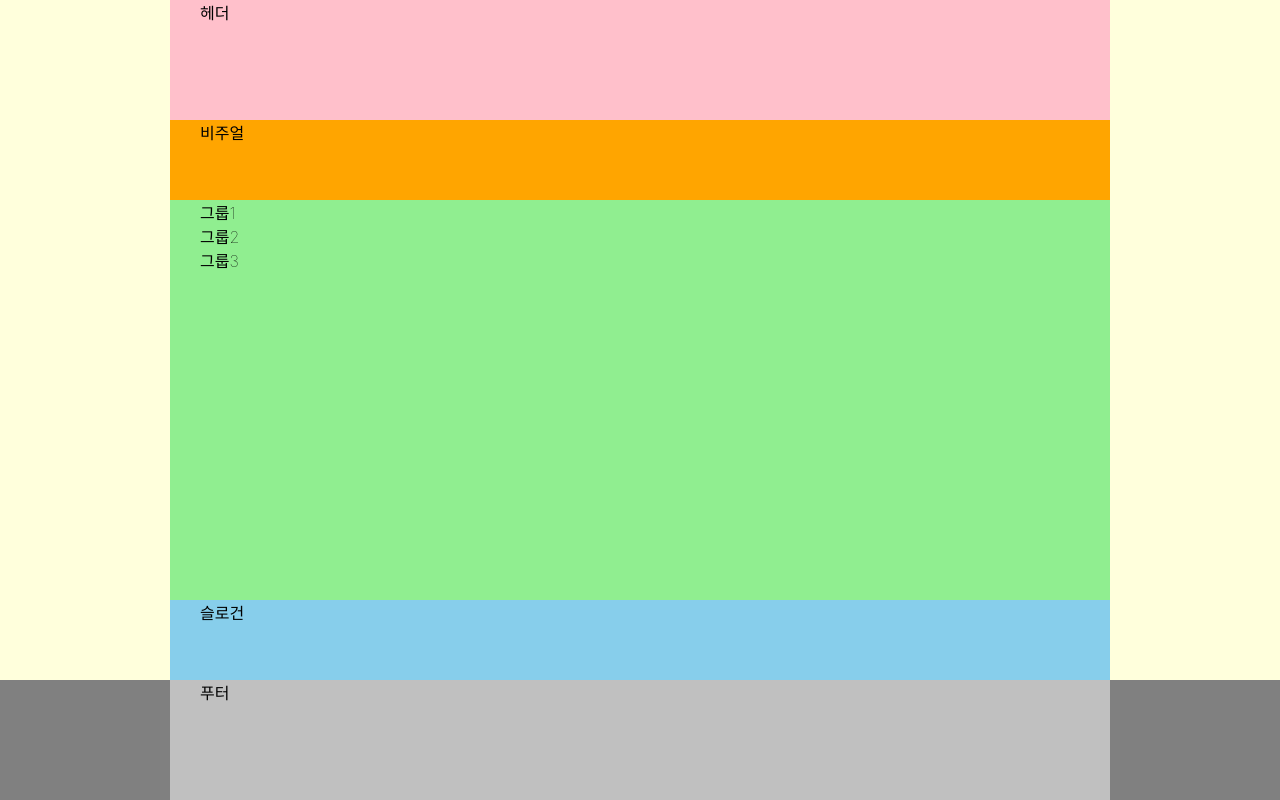
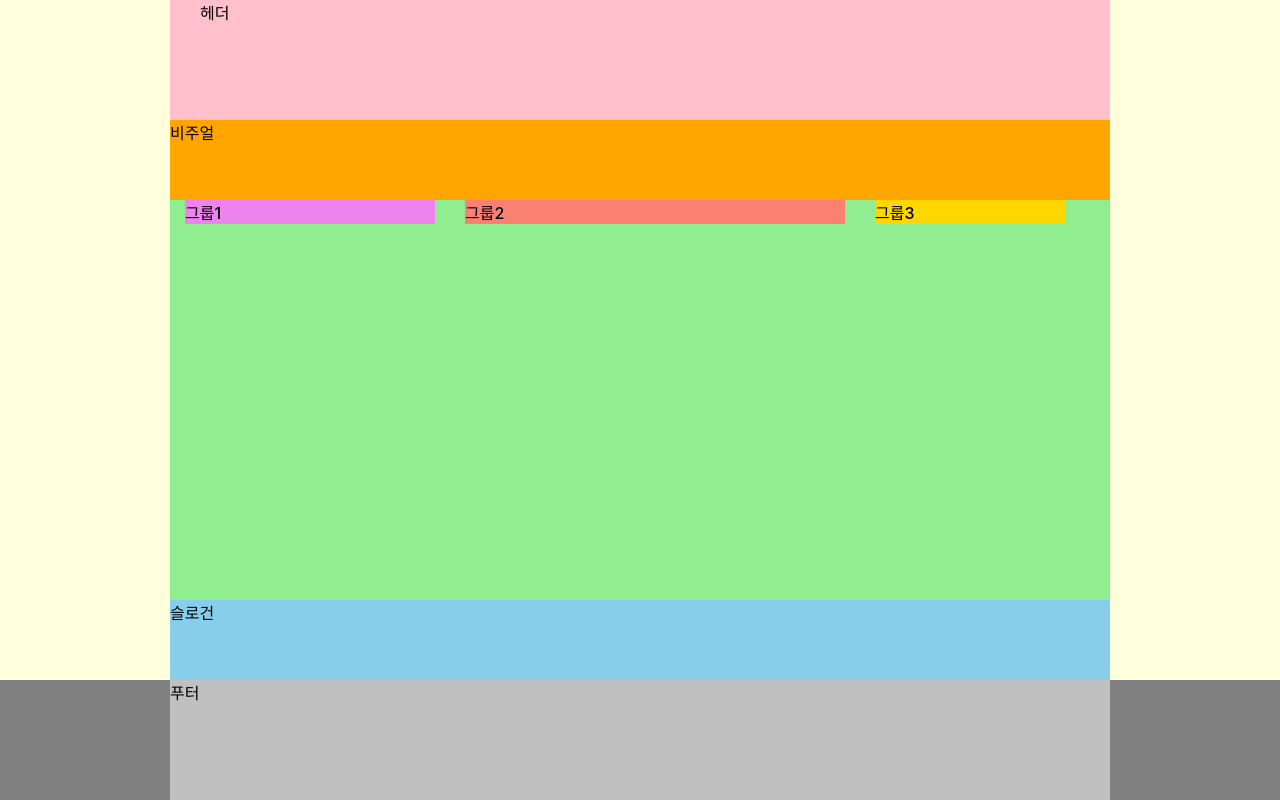
Before and after one commit to yurimpark/HTML5, a website: page index.html in a window 1280 px wide. Drawn offline with Linux system fonts and the light colour scheme; a web font is replaced by a local one.

Commit message:
float을 이용한 메인 레이아웃

```diff
--- a/styles/style.css
+++ b/styles/style.css
@@ -1,6 +1,14 @@
 @import url(./normalize.css);
 @import url(./reset.css);
 /* 주석은 ctrl+ / */
+
+/* 기본 스타일 */
+*,
+*::before,
+*::after {
+  box-sizing: border-box; /*★★width(padding+border)+margin*/
+}
+
 /* 본문 스타일 */
 body {
   background: rgb(255, 255, 220);
@@ -8,7 +16,7 @@ body {
     BlinkMacSystemFont, system-ui, Roboto, "Helvetica Neue", "Segoe UI",
     "Apple SD Gothic Neo", "Noto Sans KR", "Malgun Gothic", "Apple Color Emoji",
     "Segoe UI Emoji", "Segoe UI Symbol", sans-serif;
-  font-weight: 100;
+  font-weight: 500;
 }
 
 /* 레이아웃 selector grouping*/
@@ -18,15 +26,13 @@ body {
 .slogan,
 .footer-inner {
   width: 940px;
-  padding: 0 30px;
-  box-sizing: border-box; /*★★width(padding+border)+margin*/
   margin: 0 auto; /*★★상자가 움직인게 아니라 투명하게 커진 것 이라고 이해하기! auto를 주면 가운데 정렬된 것 처럼 보이는데 정렬된 것이 아니라 영역을 전체로 잡아서 양 옆으로 마진이 넓어진 것.*/
 }
 
 /* 헤더 */
 .header {
   background: pink;
-
+  padding: 0 30px;
   height: 15vh;
 }
 /* 비주얼 */
@@ -38,11 +44,39 @@ body {
 .main {
   background: lightgreen;
   height: 50vh;
+  display: flow-root;
+  /* overflow: hidden; */
 }
+
+/* .main::after {
+  content: "";
+  clear: both;
+  display: block;
+} */
+
+.group {
+  margin: 0 15px;
+  float: left;
+}
+
+.group1 {
+  background-color: violet;
+  width: 250px;
+}
+.group2 {
+  background-color: salmon;
+  width: 380px;
+}
+.group3 {
+  background-color: gold;
+  width: 190px;
+}
+
 /* 슬로건 */
 .slogan {
   background: skyblue;
   height: 10vh;
+  clear: both;
 }
 /* 푸터 */
 .footer {
```
